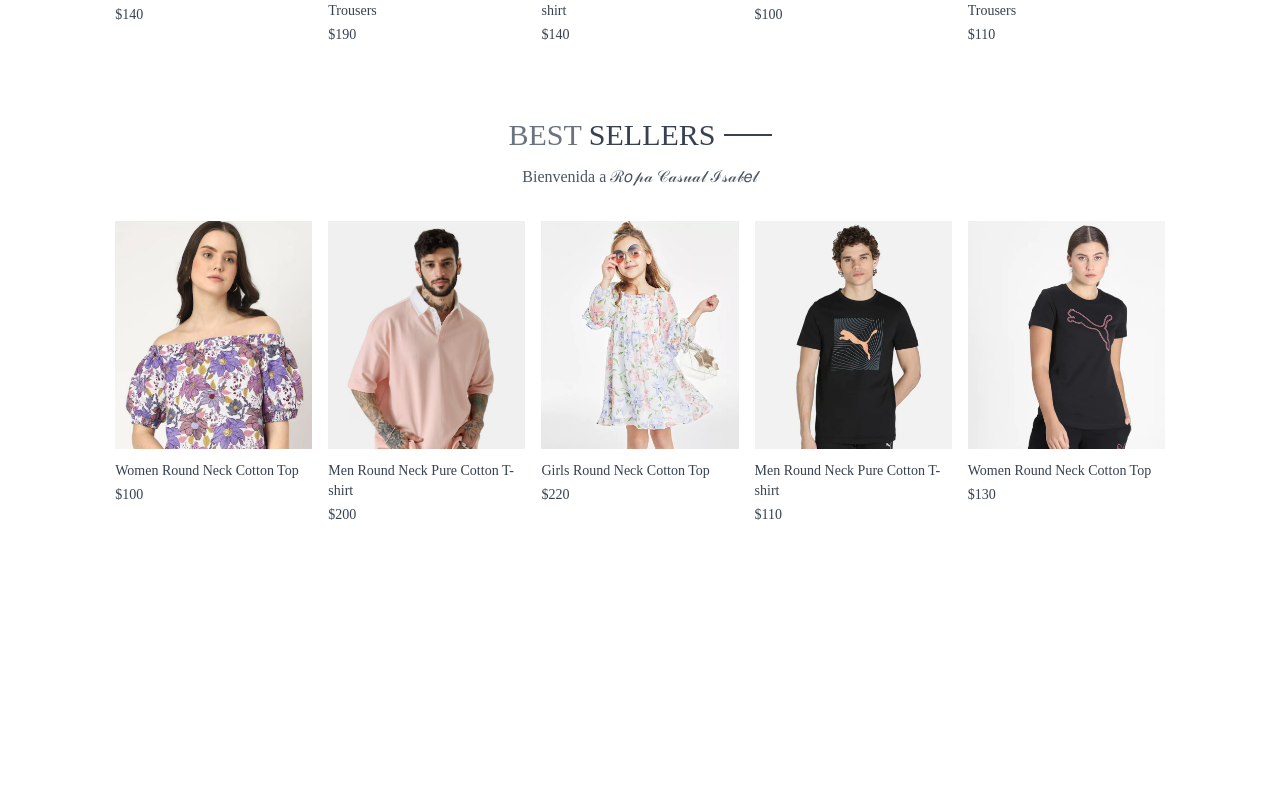
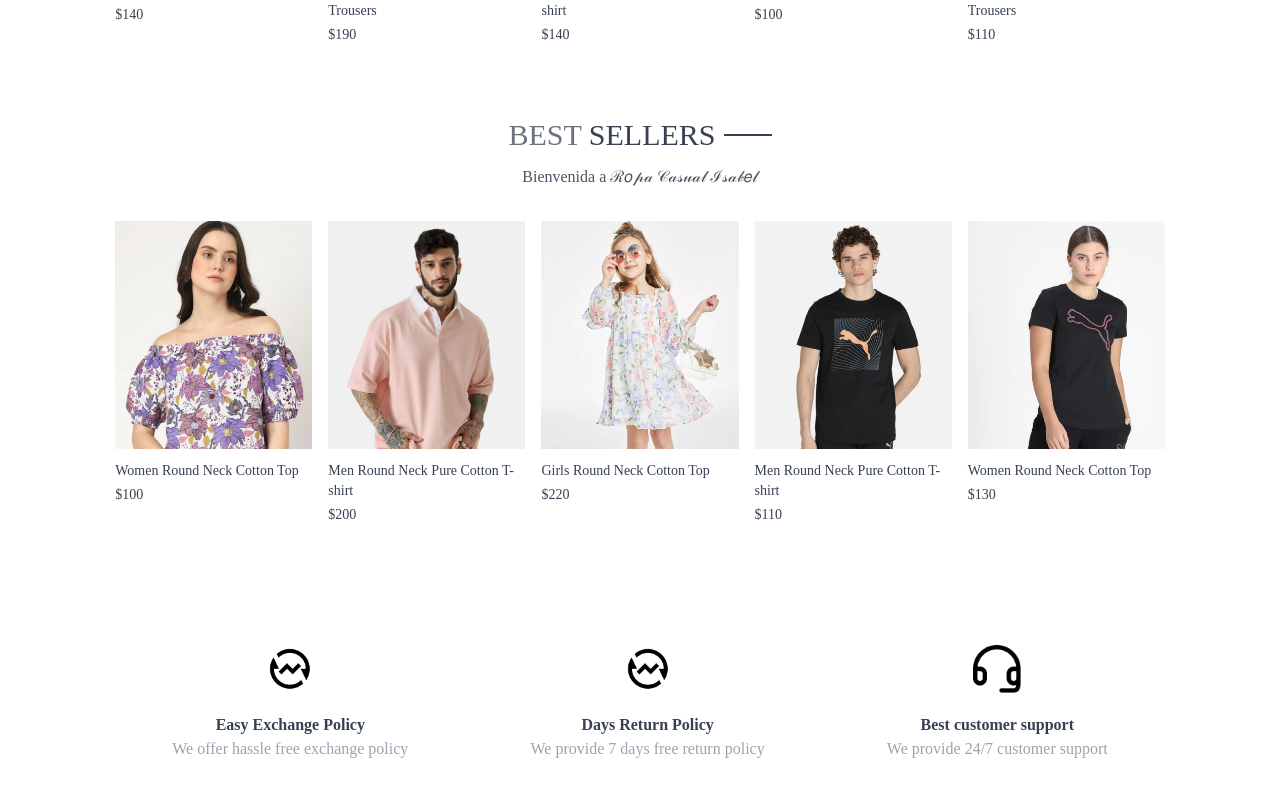
Before and after one commit to Lilian1306/ecommerce_app, a React (Vite) app in the folder frontend/: page / in a window 1280 px wide. Shown: the part 1294-2091 px from the top of the page. Before the commit the page ends 1859 px from the top, so only its background shows below. Built offline with nearby package versions, Linux system fonts and the light colour scheme.

Commit message:
Creando el componente de nuestra politica

```diff
--- /dev/null
+++ b/frontend/src/components/OurPolicy.jsx
@@ -0,0 +1,25 @@
+
+import React from 'react'
+import { assets } from '../assets/assets'
+
+export default function OurPolicy() {
+  return (
+    <div className='flex flex-col sm:flex-row justify-around gap-12 sm:gap-2 text-center py-20 text-xs sm:text-sm md:text-base text-gray-700'>
+      <div>
+        <img src={assets.exchange_icon} className='w-12 m-auto mb-5' alt=''/>
+        <p className='font-semibold'>Easy Exchange Policy</p>
+        <p className='text-gray-400'>We offer hassle free exchange policy</p>
+      </div>
+      <div>
+        <img src={assets.exchange_icon} className='w-12 m-auto mb-5' alt=''/>
+        <p className='font-semibold'>Days Return Policy</p>
+        <p className='text-gray-400'>We provide 7 days free return policy</p>
+      </div>
+      <div>
+        <img src={assets.support_img} className='w-12 m-auto mb-5' alt=''/>
+        <p className='font-semibold'>Best customer support</p>
+        <p className='text-gray-400'>We provide 24/7 customer support</p>
+      </div>
+    </div>
+  )
+}
--- a/frontend/src/pages/Home.jsx
+++ b/frontend/src/pages/Home.jsx
@@ -2,6 +2,7 @@
 import Hero from '../components/Hero'
 import LatestCollection from '../components/LatestCollection'
 import BestSeller from '../components/BestSeller'
+import OurPolicy from '../components/OurPolicy'
 
 export default function Home() {
   return (
@@ -9,6 +10,7 @@
       <Hero/>
       <LatestCollection/>
       <BestSeller/>
+      <OurPolicy/>
     </div>
   )
 }
```
